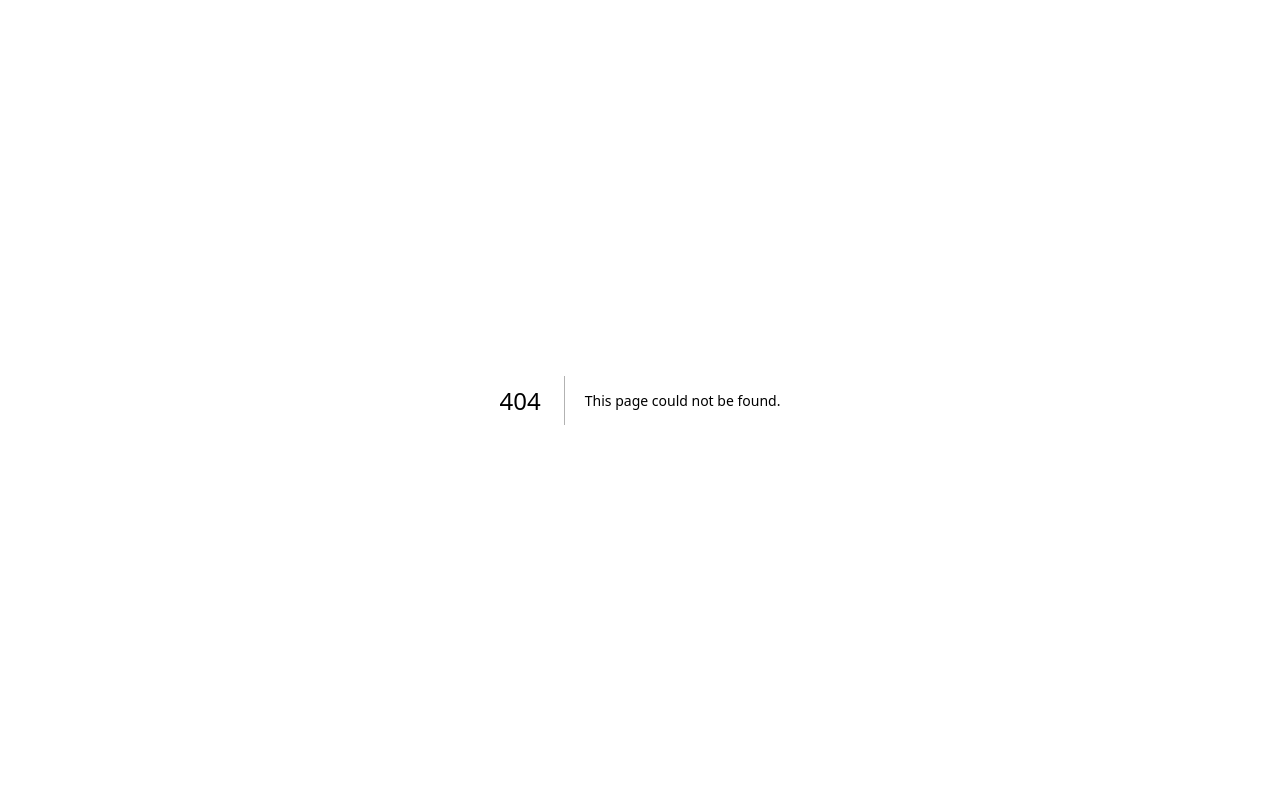
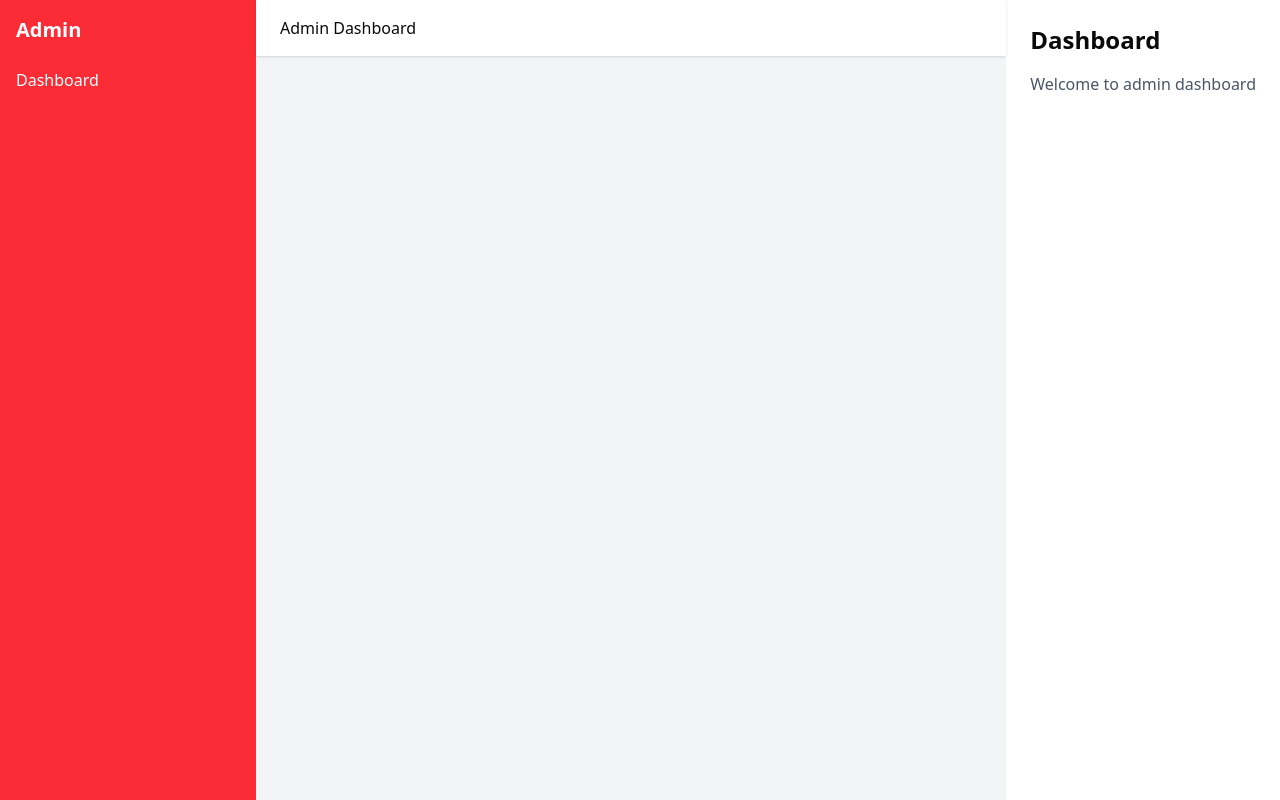
Before and after one commit to SoYan2112/admin-dashboard-nextjs, a Next.js app: page /admin/dashboard in a window 1280 px wide. Before the commit this address had no page. Built offline with nearby package versions, Linux system fonts and the light colour scheme.

Commit message:
feat: admin layout with sidebar and header

```diff
--- /dev/null
+++ b/app/admin/dashboard/page.tsx
@@ -0,0 +1,9 @@
+export default function DashboardPage() {
+    return (
+        <div>
+            <h1 className="text-2xl font-bold">Dashboard</h1>
+            <p className="text-gray-600 mt-4">Welcome to admin dashboard</p>
+
+        </div>
+    )
+}
--- /dev/null
+++ b/app/admin/layout.tsx
@@ -0,0 +1,25 @@
+export default function AdminLayout({
+  children,
+}: {
+  children: React.ReactNode;
+}) {
+  return (
+    <div className="flex min-h-screen">
+      <aside className="w-64 bg-red-500 text-white p-4">
+        <h2 className="text-xl font-bold mb-6">Admin</h2>
+        <nav className="space-y-3">
+          <a href="/admin/dashboard" className="block hover:text-green-400">
+            Dashboard
+          </a>
+        </nav>
+      </aside>
+
+      <div className="flex-1 bg-gray-100">
+        <header className="h-14 bg-white shadow px-6 items-center flex">
+          <span className="font-medium">Admin Dashboard</span>
+        </header>
+      </div>
+      <main className="p-6">{children}</main>
+    </div>
+  );
+}
```
